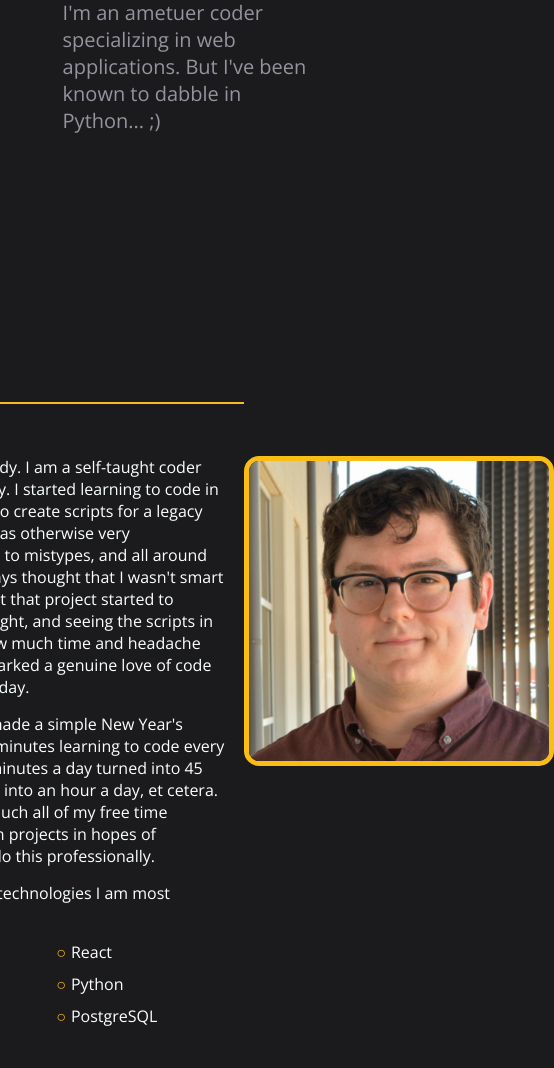
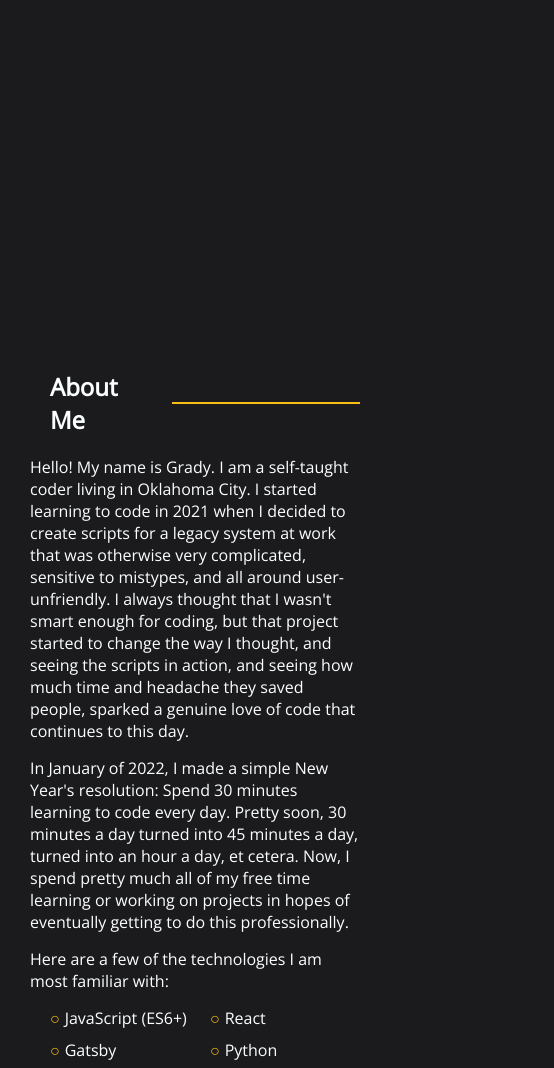
Before and after one commit to gradyUserName/gapp8, a Gatsby site: page / in a window 390 px wide. Shown: the part 574-1642 px from the top of the page, 554 px wide, since content can reach past the window. Built offline with nearby package versions, Linux system fonts and the light colour scheme; Gatsby itself is replaced by a stand-in of ours.

Commit message:
started optimizing for mobile

```diff
--- a/src/styles/about.scss
+++ b/src/styles/about.scss
@@ -2,14 +2,14 @@
 
 .about {
     display: grid;
-    grid-template-columns: 2fr 1fr;
+    grid-template-columns: auto auto;
     grid-template-rows: auto auto auto;
     max-width: 1000px;
     margin: 0 0 100px 0;
     padding: 100px 0 0 0;
 
     h2 {
-        grid-column-start: 1;
+        grid-column: 1 / 3;
         grid-row-start: 1;
         align-self: start;
         justify-self: start;
@@ -34,7 +34,7 @@
     ul {
         list-style: none;
         display: grid;
-        grid-template-columns: 200px 200px;
+        grid-template-columns: auto auto;
 
         li {
             margin: 0 0 10px 0;
@@ -72,4 +72,28 @@
         border: 5px solid $yellow;
         border-radius: 15px;
     }
+
+    @media (max-width: 1000px) {
+        img {
+            grid-column-start: 1;
+            grid-row-start: 4;
+            margin: 20px 0 0 0;
+        }
+    }
+
+    @media (max-width: 700px) {
+        h2 {
+            &:after {
+                width: 200px;
+            }
+        }
+
+        p {
+            margin: 0 0 15px 0;
+        }
+
+        ul {
+            grid-template-columns: 160px 160px;
+        }
+    }
 }
--- a/src/styles/email.scss
+++ b/src/styles/email.scss
@@ -12,7 +12,7 @@
         right: 20px;
     }
 
-    @media (max-width: 768px) {
+    @media (max-width: 700px) {
         display: none;
     }
 
--- a/src/styles/hero.scss
+++ b/src/styles/hero.scss
@@ -27,4 +27,22 @@
         font-size: 20px;
         color: $gray;
     }
+
+    @media (max-width:700px) {
+        h1 {
+            font-size: 16px
+        }
+
+        h2 {
+            font-size: 40px;
+        }
+
+        h3 {
+            font-size: 30px;
+        }
+
+        p {
+            font-size: 18px;
+        }
+    }
 }
--- a/src/styles/social.scss
+++ b/src/styles/social.scss
@@ -12,7 +12,7 @@
         left: 20px;
     }
 
-    @media (max-width: 768px) {
+    @media (max-width: 700px) {
         display: none;
     }
 
--- a/src/styles/styles.scss
+++ b/src/styles/styles.scss
@@ -29,4 +29,8 @@
     display: flex;
     flex-direction: column;
     align-items: center;
+
+    @media (max-width: 700px) {
+        padding: 0px 30px;
+    }
 }
```
